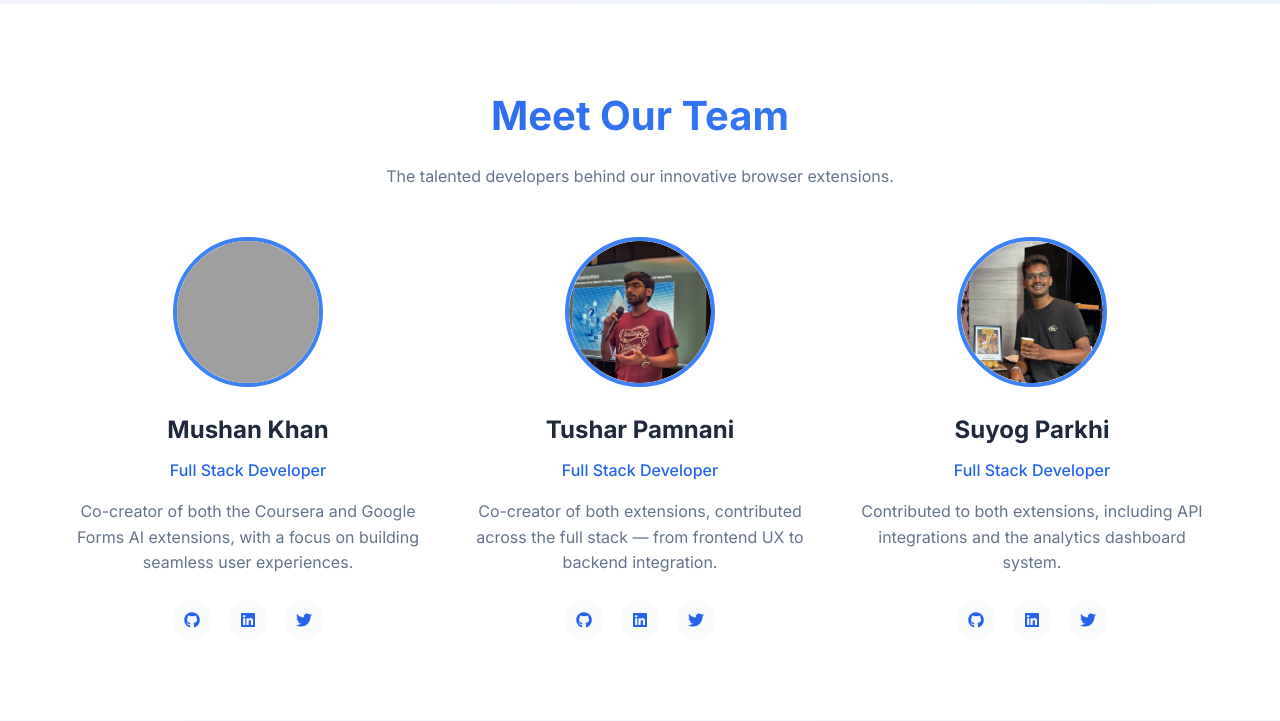
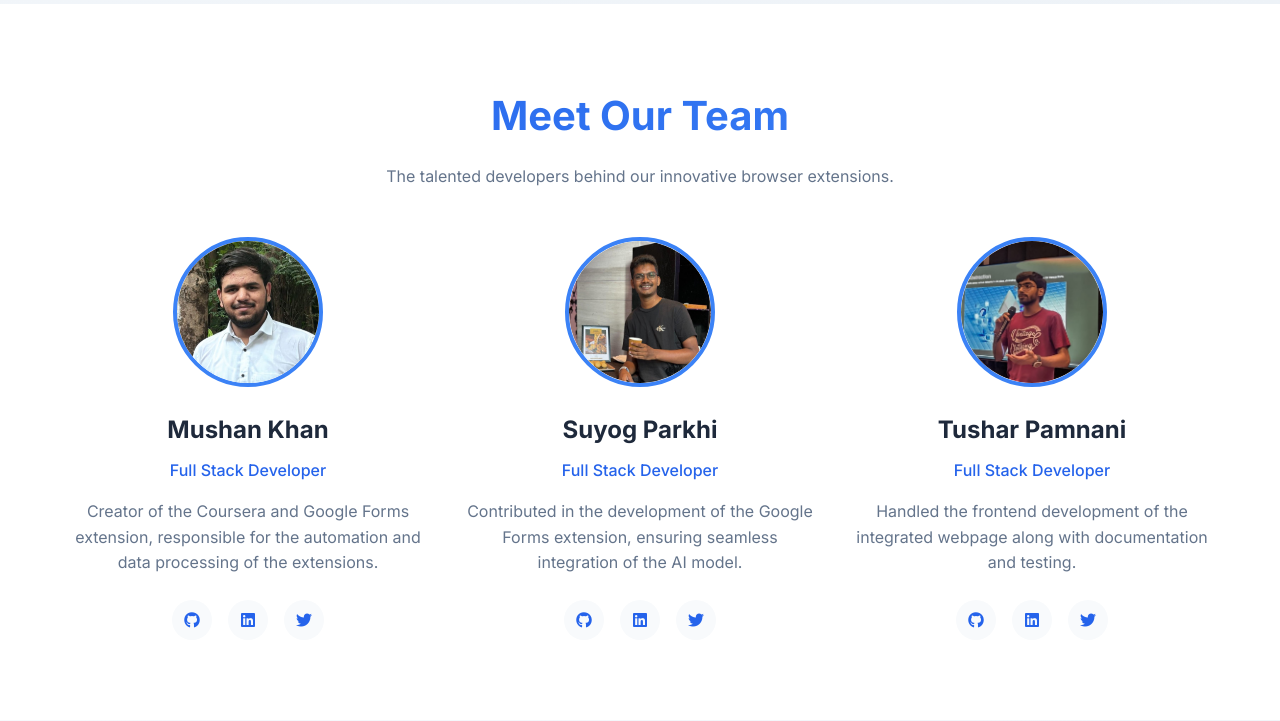
Before and after one commit to Khanba22/extension-server, a Node server app: page / in a window 1280 px wide. Shown: the part 4445-5166 px from the top of the page. Run offline with Node 20, Linux system fonts and the light colour scheme; some libraries are stand-ins or nearby versions; grey boxes are pictures that could not be loaded.

Commit message:
Updated image and work done

```diff
--- a/views/stats.ejs
+++ b/views/stats.ejs
@@ -75,6 +75,7 @@
         font-size: 1.5rem;
         font-weight: 700;
         background: var(--gradient);
+        background-clip: text;
         -webkit-background-clip: text;
         -webkit-text-fill-color: transparent;
         display: flex;
@@ -250,6 +251,8 @@
         font-size: 2.5rem;
         margin-bottom: 1rem;
         background: var(--gradient);
+        background-clip: text;
+        -webkit-text-fill-color: transparent;
         -webkit-background-clip: text;
         -webkit-text-fill-color: transparent;
       }
@@ -492,6 +495,7 @@
       }
 
       .member-bio {
+        text-align: center;
         color: var(--text-light);
         margin-bottom: 1.5rem;
       }
@@ -1244,13 +1248,12 @@
         <div class="team">
           <div class="team-member animate-fade-in-up delay-200">
             <div class="member-avatar">
-              <img src="/api/placeholder/300/300" alt="Mushan Khan" />
+              <img src="/Mushan.jpg" alt="Mushan Khan" />
             </div>
             <h3 class="member-name">Mushan Khan</h3>
             <p class="member-role">Full Stack Developer</p>
             <p class="member-bio">
-              Co-creator of both the Coursera and Google Forms AI extensions,
-              with a focus on building seamless user experiences.
+              Creator of the Coursera and Google Forms extension, responsible for the automation and data processing of the extensions.
             </p>
             <div class="social-links">
               <a
@@ -1260,37 +1263,10 @@
               >
                 <i class="fab fa-github"></i>
               </a>
-              <a href="#" target="_blank" class="social-link">
+              <a href="https://www.linkedin.com/in/mushankhan/" target="_blank" class="social-link">
                 <i class="fab fa-linkedin"></i>
               </a>
-              <a href="#" target="_blank" class="social-link">
-                <i class="fab fa-twitter"></i>
-              </a>
-            </div>
-          </div>
-
-          <div class="team-member animate-fade-in-up delay-100">
-            <div class="member-avatar">
-              <img src="/tushar.png" alt="Tushar Pamnani" />
-            </div>
-            <h3 class="member-name">Tushar Pamnani</h3>
-            <p class="member-role">Full Stack Developer</p>
-            <p class="member-bio">
-              Co-creator of both extensions, contributed across the full stack —
-              from frontend UX to backend integration.
-            </p>
-            <div class="social-links">
-              <a
-                href="https://github.com/tusharpamnani"
-                target="_blank"
-                class="social-link"
-              >
-                <i class="fab fa-github"></i>
-              </a>
-              <a href="#" target="_blank" class="social-link">
-                <i class="fab fa-linkedin"></i>
-              </a>
-              <a href="#" target="_blank" class="social-link">
+              <a href="https://x.com/Mushan27Khan" target="_blank" class="social-link">
                 <i class="fab fa-twitter"></i>
               </a>
             </div>
@@ -1303,8 +1279,8 @@
             <h3 class="member-name">Suyog Parkhi</h3>
             <p class="member-role">Full Stack Developer</p>
             <p class="member-bio">
-              Contributed to both extensions, including API integrations and the
-              analytics dashboard system.
+              Contributed in the development of the Google Forms extension,
+              ensuring seamless integration of the AI model.
             </p>
             <div class="social-links">
               <a
@@ -1330,6 +1306,34 @@
               </a>
             </div>
           </div>
+
+          <div class="team-member animate-fade-in-up delay-100">
+            <div class="member-avatar">
+              <img src="/tushar.png" alt="Tushar Pamnani" />
+            </div>
+            <h3 class="member-name">Tushar Pamnani</h3>
+            <p class="member-role">Full Stack Developer</p>
+            <p class="member-bio">
+              Handled the frontend development of the integrated webpage along with documentation and testing.
+            </p>
+            <div class="social-links">
+              <a
+                href="https://github.com/tusharpamnani"
+                target="_blank"
+                class="social-link"
+              >
+                <i class="fab fa-github"></i>
+              </a>
+              <a href="#" target="_blank" class="social-link">
+                <i class="fab fa-linkedin"></i>
+              </a>
+              <a href="#" target="_blank" class="social-link">
+                <i class="fab fa-twitter"></i>
+              </a>
+            </div>
+          </div>
+
+
         </div>
       </div>
     </section>
```
Also changed, not shown: public/Mushan.jpg (added).
